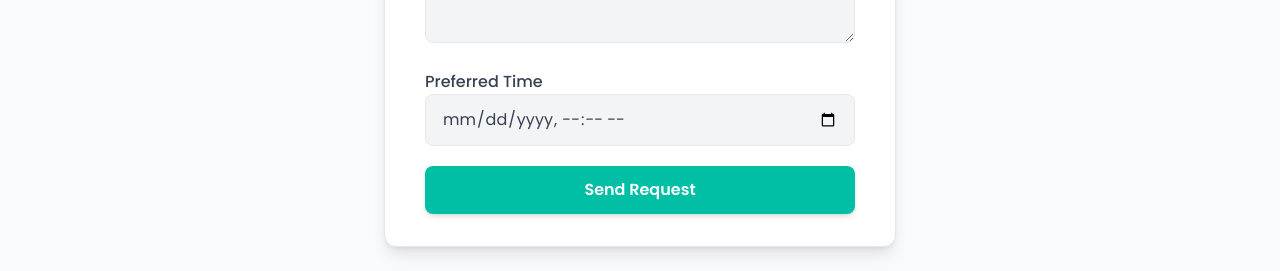
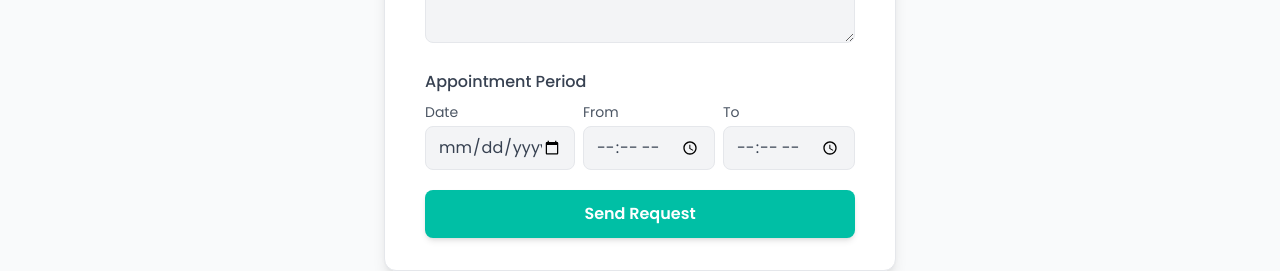
Before and after one commit to winthawdaraung/TutorNet, a React (Vite) app in the folder frontend/: page /student-request/1 in a window 1280 px wide. Shown: the part 540-811 px from the top of the page. Built offline with nearby package versions, Linux system fonts and the light colour scheme; no server answers.

Commit message:
Implemented Draft Noti v0.1 for Tutors

```diff
--- a/frontend/src/Components/Tutor/TutorNotification.jsx
+++ b/frontend/src/Components/Tutor/TutorNotification.jsx
@@ -1,11 +1,40 @@
-import React, { useState } from "react";
+import React, { useState, useEffect } from "react";
 import TutorstudentreqData from "../../mockData/TutorstudentreqData";
+import { getTutorProfile } from "../../handle/tutor";
 
 const TutorNotification = () => {
+
+  const [tutorProfileData, setTutorProfileData] = useState(null);
+  useEffect(() => {
+    const fetchProfile = async () => {
+      try {
+        const response = await getTutorProfile();
+        if (response.success) {
+          setTutorProfileData(response.data);
+        } else {
+          console.error("Failed to fetch tutor profile:", response.error);
+          setTutorProfileData(null);
+        }
+      } catch (error) {
+        console.error("Error fetching tutor profile:", error);
+        setTutorProfileData(null);
+      }
+    };
+
+    fetchProfile();
+  }, []);
+
   const [requests, setRequests] = useState(TutorstudentreqData);
+  const [isLoading, setIsLoading] = useState(false);
+
+
   const [selectedRequest, setSelectedRequest] = useState(null);
   const [reply, setReply] = useState("");
   const [studyLink, setStudyLink] = useState("");
+
+  useEffect(() => {
+    setRequests(tutorProfileData?.requests || []);
+  }, [tutorProfileData]);
 
   const handleAcceptClick = (request) => {
     setSelectedRequest(request);
--- a/frontend/src/handle/common.js
+++ b/frontend/src/handle/common.js
@@ -135,3 +135,32 @@ export const getCurrentUser = () => {
     const userData = localStorage.getItem('user');
     return userData ? JSON.parse(userData) : null;
 };
+
+export const getRequestData = async () => {
+    try {
+        const response = await fetch('/api/students/get-requests', {
+            method: 'GET',
+            headers: {
+                'Content-Type': 'application/json',
+                'Authorization': `Bearer ${localStorage.getItem('token')}`
+            },
+        });
+
+        const data = await response.json();
+
+        if (!response.ok) {
+            throw new Error(data.message || 'Failed to get requests');
+        }
+
+        return {
+            success: true,
+            requests: data.requests
+        };
+    } catch (error) {
+        console.error('Error in getRequestData:', error);
+        return {
+            success: false,
+            error: error.message || 'Failed to get requests'
+        };
+    }
+};
--- a/frontend/src/handle/student.js
+++ b/frontend/src/handle/student.js
@@ -145,3 +145,35 @@ export const getTutorProfile = async (id) => {
         };
     }
 }
+
+export const createRequest = async (formData) => {
+    try {
+        const response = await fetch('/api/students/create-request', {
+            method: 'POST',
+            headers: {
+                'Content-Type': 'application/json',
+                'Authorization': `Bearer ${localStorage.getItem('token')}`
+            },
+            body: JSON.stringify(formData)
+        });
+
+        console.log(localStorage.getItem('token'));
+
+        const data = await response.json();
+
+        if (!response.ok) {
+            throw new Error(data.message || 'Failed to create request');
+        }
+
+        return {
+            success: true,
+            message: data.message
+        };
+    } catch (error) {
+        console.error('Error creating request:', error);
+        return {
+            success: false,
+            error: error.message || 'Failed to create request'
+        };
+    }
+};
--- a/frontend/src/pages/Student/StudentRequestPage.jsx
+++ b/frontend/src/pages/Student/StudentRequestPage.jsx
@@ -6,7 +6,7 @@ import Footer from "../../Components/homeComponents/footer/Footer";
 // import studentProfileData from "../../mockData/Student/StudentProfileData";
 import ThemedButton from "../../Components/Student/StudentRequest/ThemedButton";
 import CustomDropdown from "../../Components/Student/StudentRequest/CustomDropdown";
-import { getTutorProfile } from "../../handle/student";
+import { getTutorProfile, createRequest } from "../../handle/student";
 import { useParams } from "react-router-dom";
 
 const StudentRequestPage = () => {
@@ -52,21 +52,29 @@ const StudentRequestPage = () => {
       fetchTutorData();
   }, [id]);
 
-  console.log("Tutor Data", tutorData.fullName);
+  console.log("Tutor Data", tutorData);
+
+
 
   const [formData, setFormData] = useState({
+      tutorId: id,
       tutorName: "",
       subject: "",
       message: "",
-      time: "",
+      startDate: "",
+      fromTime: "",
+      toTime: ""
   });
 
   useEffect(() => {
       setFormData({
+          tutorId: tutorData.id,
           tutorName: tutorData.fullName,
           subject: tutorData.subjectsOffered.length ? tutorData.subjectsOffered[0].subject : "",
           message: "",
-          time: "",
+          startDate: "",
+          fromTime: "",
+          toTime: ""
       });
   }, [tutorData]);
 
@@ -81,16 +89,18 @@ const StudentRequestPage = () => {
 
   const handleSubmit = (e) => {
     e.preventDefault();
-    if (!formData.subject || !formData.message || !formData.time) {
+    if (!formData.subject || !formData.message || !formData.startDate || !formData.fromTime || !formData.toTime) {
       alert("⚠️ Please fill in all fields.");
       return;
     }
     console.log("✅ Request Sent:", formData);
+    createRequest(formData);
+    alert("Request Sent!");
     setIsSubmitting(true);
 
     setTimeout(() => {
       navigate(`/tutor-profile/${id}`, { replace: true });
-    }, 1500);
+    }, 1000);
   };
 
   return (
@@ -160,15 +170,47 @@ const StudentRequestPage = () => {
 
             {/* Preferred Time */}
             <div>
-              <label className="text-gray-700 font-medium">Preferred Time</label>
-              <input
-                type="datetime-local"
-                name="time"
-                value={formData.time}
-                onChange={handleChange}
-                className="w-full px-4 py-3 border rounded-lg bg-gray-100 text-gray-700 focus:ring-2 focus:ring-[#00BFA5]"
-                required
-              />
+              <label className="text-gray-700 font-medium block mb-2">Appointment Period</label>
+              <div className="flex flex-wrap gap-2 items-center">
+                {/* Start Date */}
+                <div className="flex-1 min-w-[150px]">
+                  <label className="text-gray-600 text-sm block mb-1">Date</label>
+                  <input
+                    type="date"
+                    name="startDate"
+                    value={formData.startDate}
+                    onChange={handleChange}
+                    className="w-full px-3 py-2 border rounded-lg bg-gray-100 text-gray-700 focus:ring-2 focus:ring-[#00BFA5]"
+                    required
+                  />
+                </div>
+
+                {/* From Time */}
+                <div className="flex-1 min-w-[120px]">
+                  <label className="text-gray-600 text-sm block mb-1">From</label>
+                  <input
+                    type="time"
+                    name="fromTime"
+                    value={formData.fromTime}
+                    onChange={handleChange}
+                    className="w-full px-3 py-2 border rounded-lg bg-gray-100 text-gray-700 focus:ring-2 focus:ring-[#00BFA5]"
+                    required
+                  />
+                </div>
+
+                {/* To Time */}
+                <div className="flex-1 min-w-[120px]">
+                  <label className="text-gray-600 text-sm block mb-1">To</label>
+                  <input
+                    type="time"
+                    name="toTime"
+                    value={formData.toTime}
+                    onChange={handleChange}
+                    className="w-full px-3 py-2 border rounded-lg bg-gray-100 text-gray-700 focus:ring-2 focus:ring-[#00BFA5]"
+                    required
+                  />
+                </div>
+              </div>
             </div>
 
             {/* ✅ Submit Button Component */}
```
